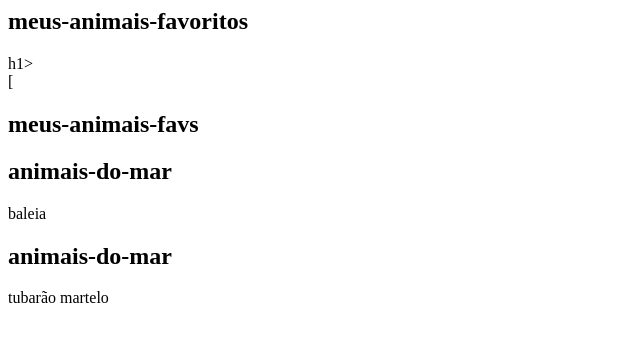
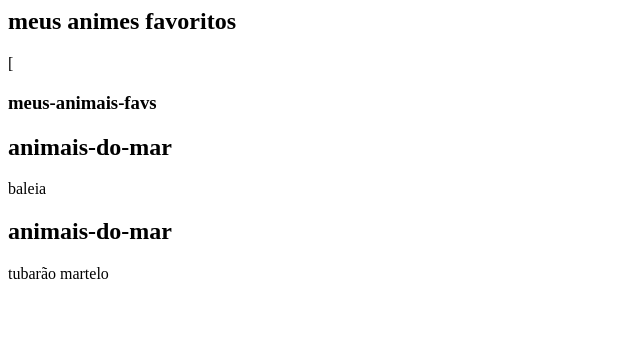
Before and after one commit to parchenmaria-a11y/projeto-1-2026-maria-eduarda-parchen, a plain HTML site: page index.html in a window 1280 px wide. Shown: the whole page, without its empty margins (0-640 px from the left). Drawn offline with Linux system fonts and the light colour scheme.

Commit message:
Update index.html

```diff
--- a/index.html
+++ b/index.html
@@ -1,14 +1,14 @@
 <html-lang=ptbr>
   <head>
     <title>meus-animais-favorit</title>
+  <meta charset="UTF-8">
+    <meta name="viewport" content="width=device-width, initial-scale=1.0"
+ <link rel="stylsheet" href="styles.css">
   </head>
-</header>
-  <section>
-        <div>
-  <h1>meus-animais-favoritos</h1>h1>
-    </div>
-  </section>
-</header>
+  <header>
+   <section>
+<div>
+<h1> meus animes favoritos </h1>
   <body>
     <main>
       <section>
```
